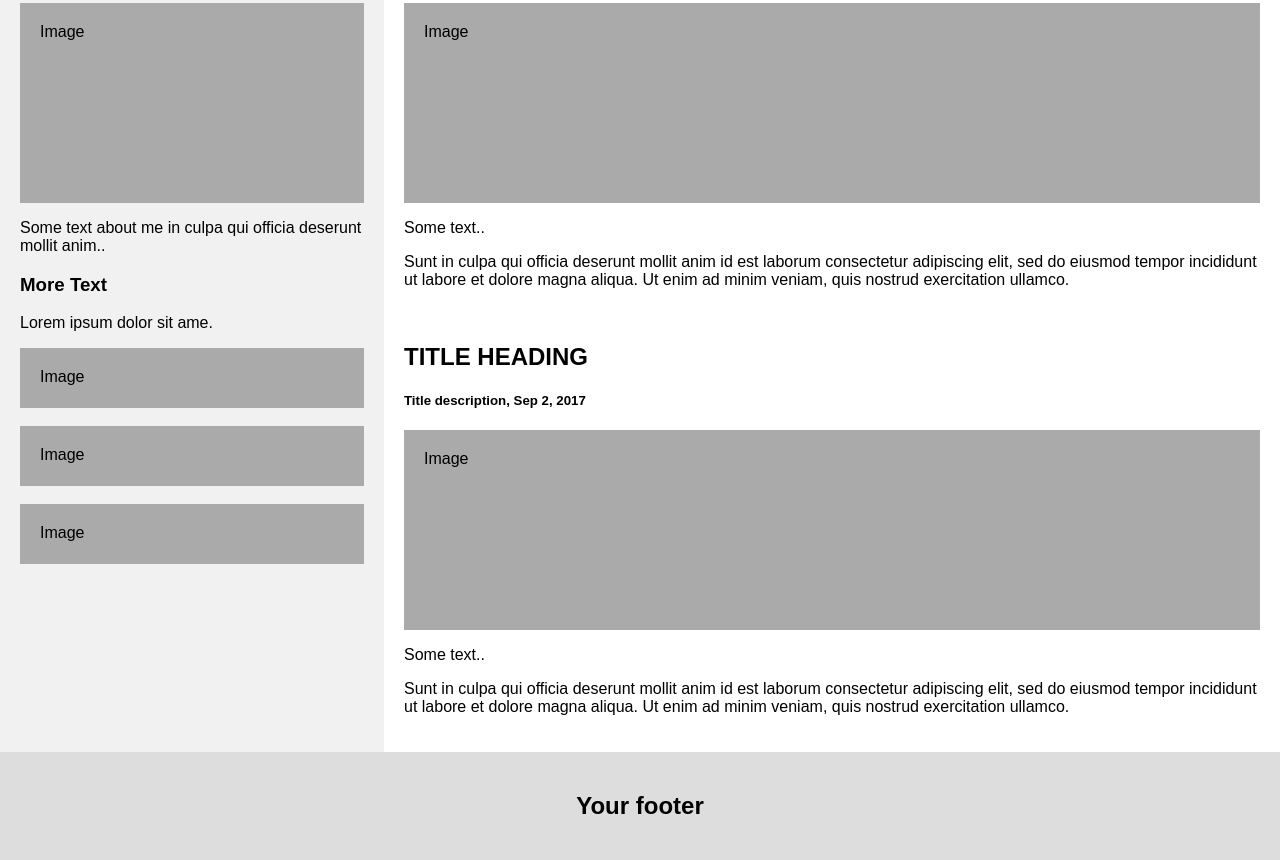
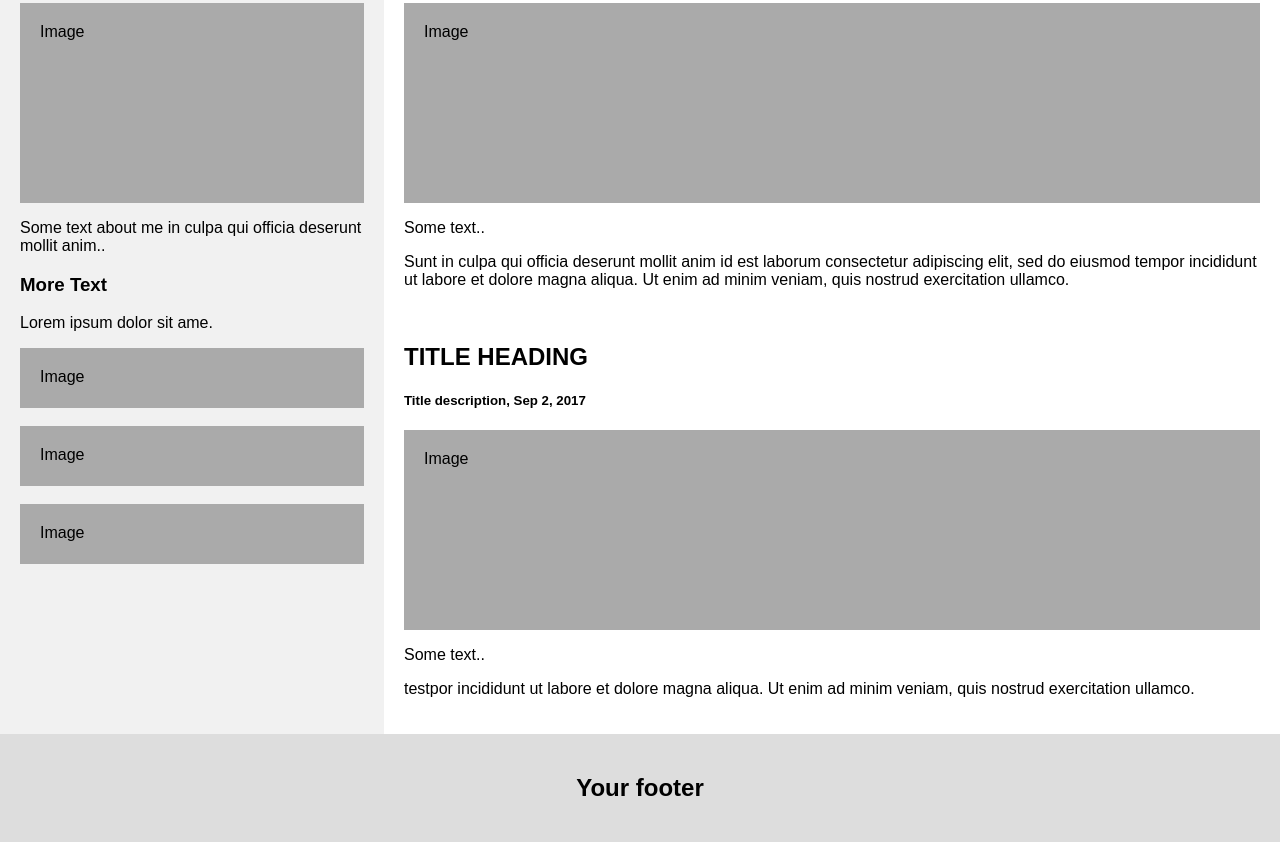
Before and after one commit to accountcard/accountcard.github.io, a plain HTML site: page index.html in a window 1280 px wide. Shown: the part 497-1357 px from the top of the page. Drawn offline with Linux system fonts and the light colour scheme.

Commit message:
this is a test pull

```diff
--- a/index.html
+++ b/index.html
@@ -44,7 +44,7 @@
     <h5>Title description, Sep 2, 2017</h5>
     <div class="fakeimg" style="height:200px;">Image</div>
     <p>Some text..</p>
-    <p>Sunt in culpa qui officia deserunt mollit anim id est laborum consectetur adipiscing elit, sed do eiusmod tempor incididunt ut labore et dolore magna aliqua. Ut enim ad minim veniam, quis nostrud exercitation ullamco.</p>
+    <p>testpor incididunt ut labore et dolore magna aliqua. Ut enim ad minim veniam, quis nostrud exercitation ullamco.</p>
   </div>
 </div>
 
```
